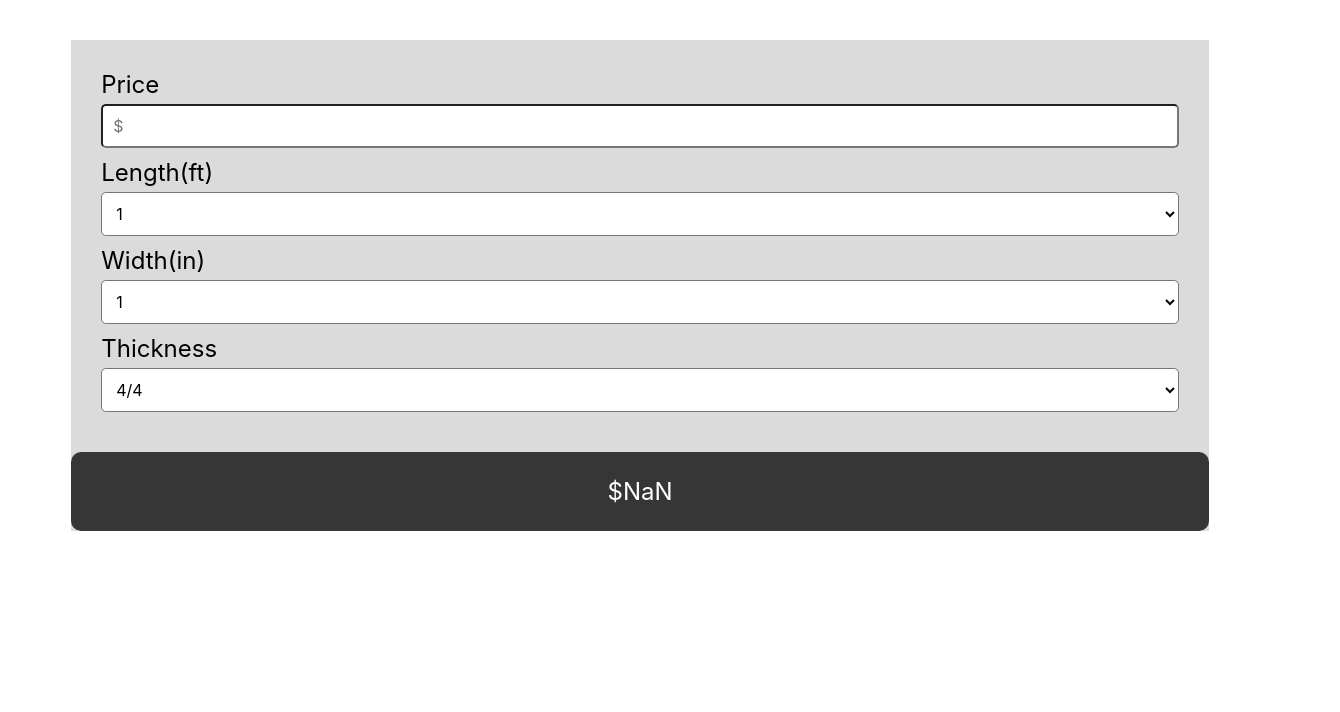
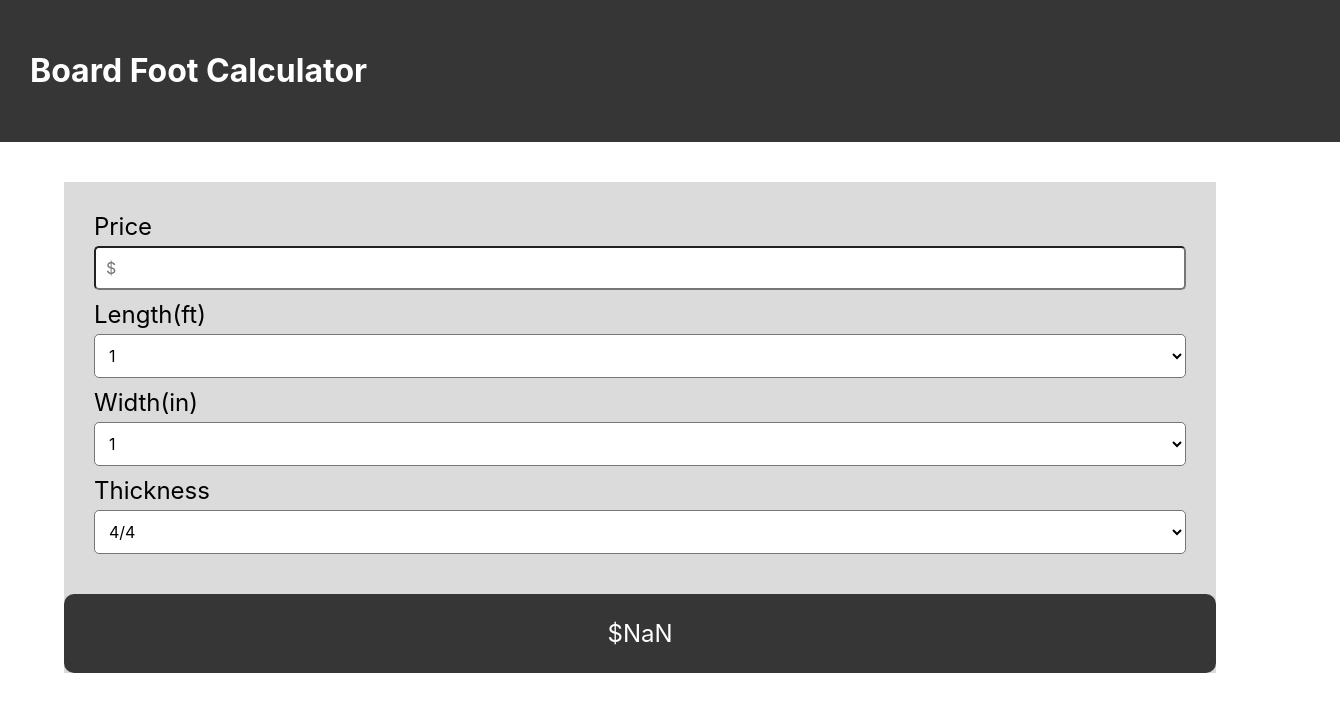
Before and after one commit to clyde30/board-foot-calc, a React (Create React App) app: page / in a window 1280 px wide. Shown: the top 712 px of the page, 1340 px wide, since content can reach past the window. Built offline with nearby package versions, Linux system fonts and the light colour scheme.

Commit message:
add header

```diff
--- a/src/App.css
+++ b/src/App.css
@@ -1,6 +1,7 @@
 body, button, input, select, textarea {
     font-family: BlinkMacSystemFont,-apple-system,"Segoe UI",Roboto,Oxygen,Ubuntu,Cantarell,"Fira Sans","Droid Sans","Helvetica Neue",Helvetica,Arial,sans-serif;
     font-size: 16px;
+    margin: 0;
 }
 input, select{
     -ms-box-sizing:border-box;
@@ -8,7 +9,12 @@ input, select{
     box-sizing:border-box;
     -webkit-box-sizing:border-box;
 }
-
+.header {
+    width: 100%;
+    background-color: #363636;
+    color: #ffffff;
+    padding: 30px;
+}
 .container {
     font-size: 1.5rem;
     width: 90%;
--- a/src/App.js
+++ b/src/App.js
@@ -14,6 +14,10 @@ export default function App() {
   const amount = bf * price
 
   return (
+    <div className="App">
+      <div className="header">
+        <h1>Board Foot Calculator</h1>
+      </div>
       <div className="container">
         <div className="inputs-container">
           <div className="input">
@@ -97,5 +101,6 @@ export default function App() {
           ${amount}
         </div>
       </div>
+    </div>
   );
 }
```
Lines whose indentation alone changed are shown as unchanged.
